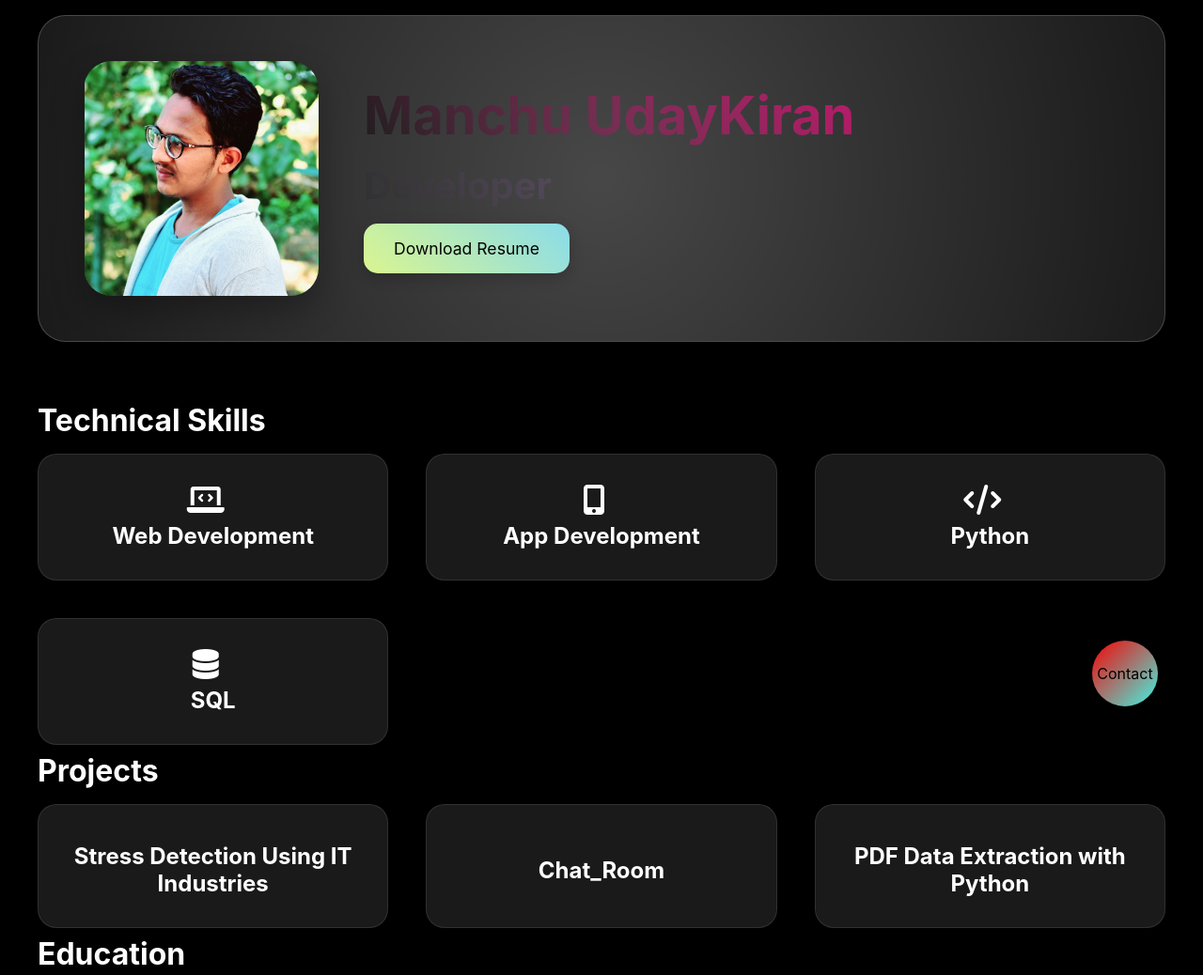
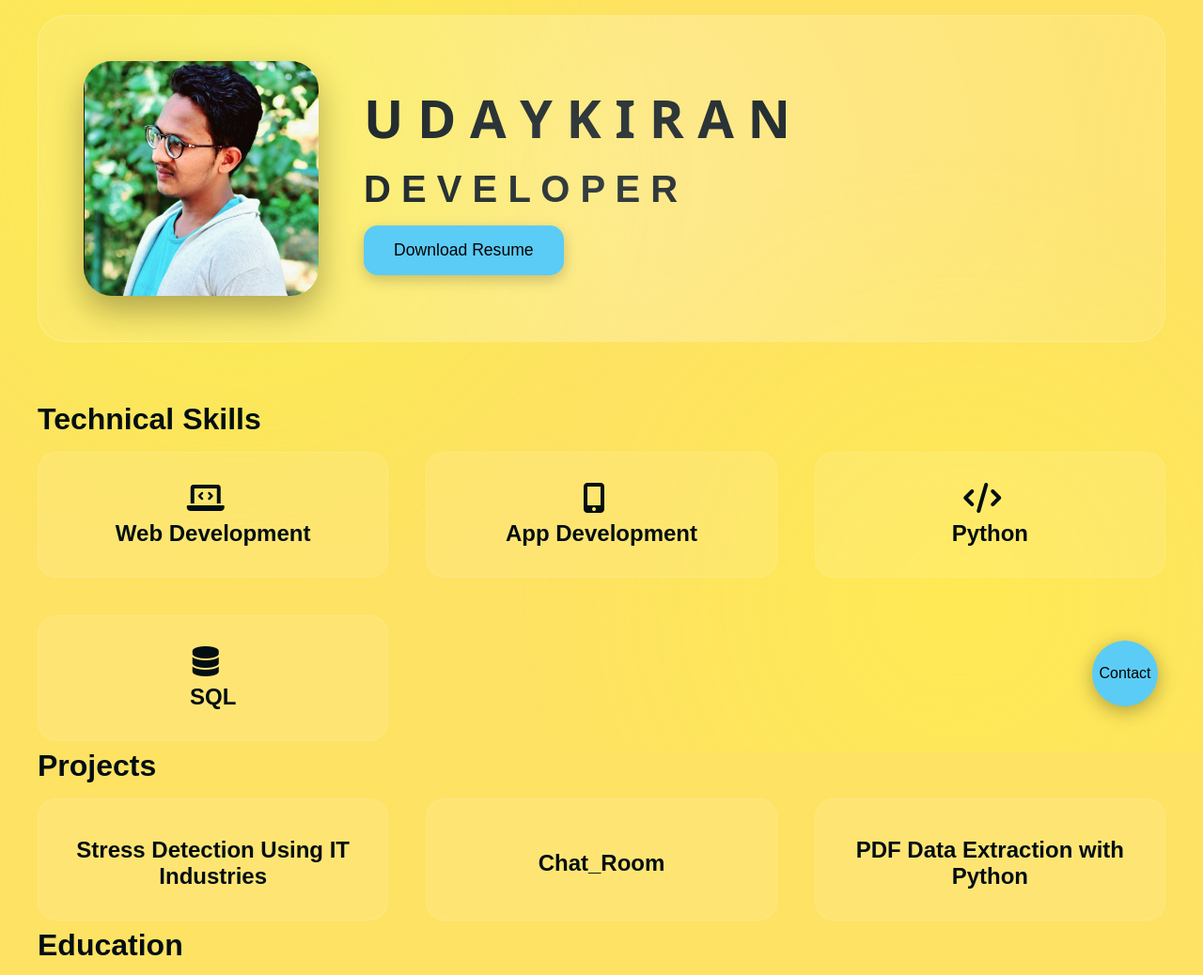
Before and after one commit to UDAYM001/portfolio, a plain HTML site: page index.html in a window 1280 px wide. Shown: the top 1038 px of the page at 94% size. Drawn offline with Linux system fonts and the light colour scheme.

Commit message:
delploye

```diff
--- a/index.html
+++ b/index.html
@@ -4,7 +4,7 @@
 <head>
     <meta charset="UTF-8">
     <meta name="viewport" content="width=device-width, initial-scale=1.0">
-    <title>Enhanced Portfolio - Prompt Engineer</title>
+    <title>Enhanced Portfolio - Developer</title>
     <link href="https://cdnjs.cloudflare.com/ajax/libs/font-awesome/6.0.0-beta3/css/all.min.css" rel="stylesheet">
     <link rel="stylesheet" href="styles.css">
     <style>
@@ -20,8 +20,8 @@
                 <img src="images/uday.jpg" alt="Your Profile">
             </div>
             <div class="hero-content">
-                <h1>Manchu UdayKiran</h1>
-                <h2>Developer</h2>
+                <h1 id="typing-text"></h1>
+                <h2>D E V E L O P E R</h2>
                 <button class="resume-btn">
                     <a href="pdfs/UDAY.pdf" download style="text-decoration: none; color: inherit;">
                         Download Resume
@@ -110,7 +110,7 @@
                 </a>
             </div>
             <div>
-                <button class="button" onclick="window.location.href='https://internship.aicte-india.org/'">Click here to get salesforce internship</button>
+                <button class="button" onclick="window.location.href='https://internship.aicte-india.org/'">Internships</button>
             </div>
         </section>
 
@@ -138,12 +138,32 @@
         </div>
     </div>
     <script>
+            const text = "U D A Y K I R A N"; // Change this to your desired text
+        let index = 0;
+        const speed = 100; // Speed of typing in milliseconds
+        const typingText = document.getElementById("typing-text");
+
+        function typeEffect() {
+            if (index < text.length) {
+                typingText.innerHTML += text.charAt(index);
+                index++;
+                setTimeout(typeEffect, speed);
+            } else {
+                typingText.style.borderRight = "none"; // Remove cursor effect after typing
+            }
+        }
+
+        window.onload = () => {
+            setTimeout(typeEffect, 500); // Delay before typing starts
+        };
+
         document.querySelector('.copy-button').addEventListener('click', function () {
       const textToCopy = document.querySelector('.card-text').innerText;
       navigator.clipboard.writeText(textToCopy).then(() => {
         alert('Text copied to clipboard!');
       });
     });
+
     </script>
 </body>
 
--- a/styles.css
+++ b/styles.css
@@ -2,7 +2,7 @@
     margin: 0;
     padding: 0;
     box-sizing: border-box;
-    font-family: 'Inter', sans-serif;
+    font-family: 'Raleway', sans-serif;
 }
 
 /* Enhanced gradient background with animated colors */
@@ -21,7 +21,7 @@
 }
 
 body {
-    background: #000000;
+    background: #fee264;
     background-size: 300% 300%;
     animation: gradientBG 15s ease infinite;
     color: rgb(0, 0, 0);
@@ -37,8 +37,8 @@ body::before {
     left: 0;
     width: 100%;
     height: 100%;
-    background: radial-gradient(circle at 20% 20%, rgb(0, 0, 0) 0%, transparent 40%),
-                radial-gradient(circle at 80% 80%, rgb(0, 0, 0) 0%, transparent 40%);
+    background: radial-gradient(circle at 20% 20%, rgb(248, 242, 69) 0%, transparent 40%),
+                radial-gradient(circle at 80% 80%, rgb(255, 237, 78) 0%, transparent 40%);
     z-index: -1;
     animation: pulseGlow 8s ease-in-out infinite alternate;
 }
@@ -103,15 +103,6 @@ body::before {
     animation: rotateGlow 12s infinite linear;
 }
 
-@keyframes shine {
-    from {
-        transform: rotate(0deg);
-    }
-
-    to {
-        transform: rotate(360deg);
-    }
-}
 
 .profile-img {
     width: 250px;
@@ -141,44 +132,41 @@ body::before {
 
 .hero-content {
     flex: 1;
-    color: #ffffff;
+    color: #030e12;
 }
 
 .hero-content h1 {
     font-size: 3.5rem;
     font-weight: 700;
+    font-family: 'Segoe UI', sans-serif;
     margin-bottom: 1rem;
-    background: linear-gradient(45deg, #000000, #FF0080, #00D4FF);
+    background: linear-gradient(45deg, #030e12, #030e12);
     background-size: 200% auto;
     -webkit-background-clip: text;
     user-select: none; /* Disable text selection */
     -webkit-text-fill-color: transparent;
-    animation: textGradient 5s linear infinite;
-}
-
-@keyframes textGradient {
-    to {
-        background-position: 200% center;
-    }
+    white-space: nowrap;
+    overflow: hidden;
+    border-right: 3px solid #030e12; /* Cursor effect */
+    width: fit-content;
 }
 
 .hero-content h2 {
     font-size: 2.5rem;
     font-weight: 700;
     margin-bottom: 1rem;
-    background: linear-gradient(45deg, #141414, #6d3d86, #95516b);
+    background: linear-gradient(45deg, #030e12, #030e12);
     background-size: 200% auto;
     -webkit-background-clip: text;
     user-select: none; /* Disable text selection */
     -webkit-text-fill-color: transparent;
-    animation: textGradient 5s linear infinite;
 }
 
 .resume-btn {
     padding: 1rem 2rem;
     font-size: 1.1rem;
-    background: linear-gradient(45deg, #daf58f, #8adcea);
-    color: rgb(3, 3, 3);
+    background: #5bccf6;
+    color: rgb(0, 0, 0);
     border: none;
     border-radius: 15px;
     cursor: pointer;
@@ -246,34 +234,34 @@ body::before {
 .card i {
     font-size: 2rem;
     margin-right: 1rem;
-    color: #ffffff;
+    color: #030e12;
 }
 
 a {
     text-decoration: none;
-    color: rgb(255, 255, 255);
+    color: #030e12;
 }
 
 .card h3 {
     font-size: 1.5rem;
     margin-top: 0.5rem;
-    color: #ffffff;
+    color: #030e12;
 }
 
 h2 {
     font-size: 1.5rem;
     margin-top: 0.5rem;
-    color: #ffffff;
+    color: #030e12;
 }
 
 p {
-    color: #ffffff;
+    color: #030e12;
 }
 
 .card:hover {
     transform: translateY(-10px) scale(1.02);
     box-shadow: 0 20px 40px rgba(0, 0, 0, 0.2);
-    background: rgba(255, 255, 255, 0.15);
+    background: #5bcdf62b;
 }
 
 .section-title {
@@ -292,7 +280,7 @@ p {
 .menu-button {
     width: 70px;
     height: 70px;
-    background: linear-gradient(135deg, #f80303, #42f4e5);
+    background:  #5bccf6;
     border-radius: 50%;
     display: flex;
     align-items: center;
@@ -358,25 +346,25 @@ a {
 .menu-item:nth-child(1) {
     --translateX: 160px;
     --translateY: 60px;
-    background: linear-gradient(45deg, #f09433 0%, #e6683c 25%, #dc2743 50%, #cc2366 75%, #bc1888 100%);
+    background: linear-gradient(45deg, #000000 0%, #000000 25%, #000000 50%, #000000 75%, #000000 100%);
 }
 
 .menu-item:nth-child(2) {
     --translateX: 100px;
     --translateY: 50px;
-    background: linear-gradient(135deg, #4ECDC4, #45B7AF);
+    background: linear-gradient(135deg, #000000, #000000);
 }
 
 .menu-item:nth-child(3) {
     --translateX: 55px;
     --translateY: 90px;
-    background: linear-gradient(135deg, #FFD93D, #FFC107);
+    background: linear-gradient(135deg, #000000, #000000);
 }
 
 .menu-item:nth-child(4) {
     --translateX: 60px;
     --translateY: 155px;
-    background: linear-gradient(135deg, #6C5CE7, #5B4BC0);
+    background: linear-gradient(135deg, #000000, #000000);
 }
 
 .menu-item:hover {
```
